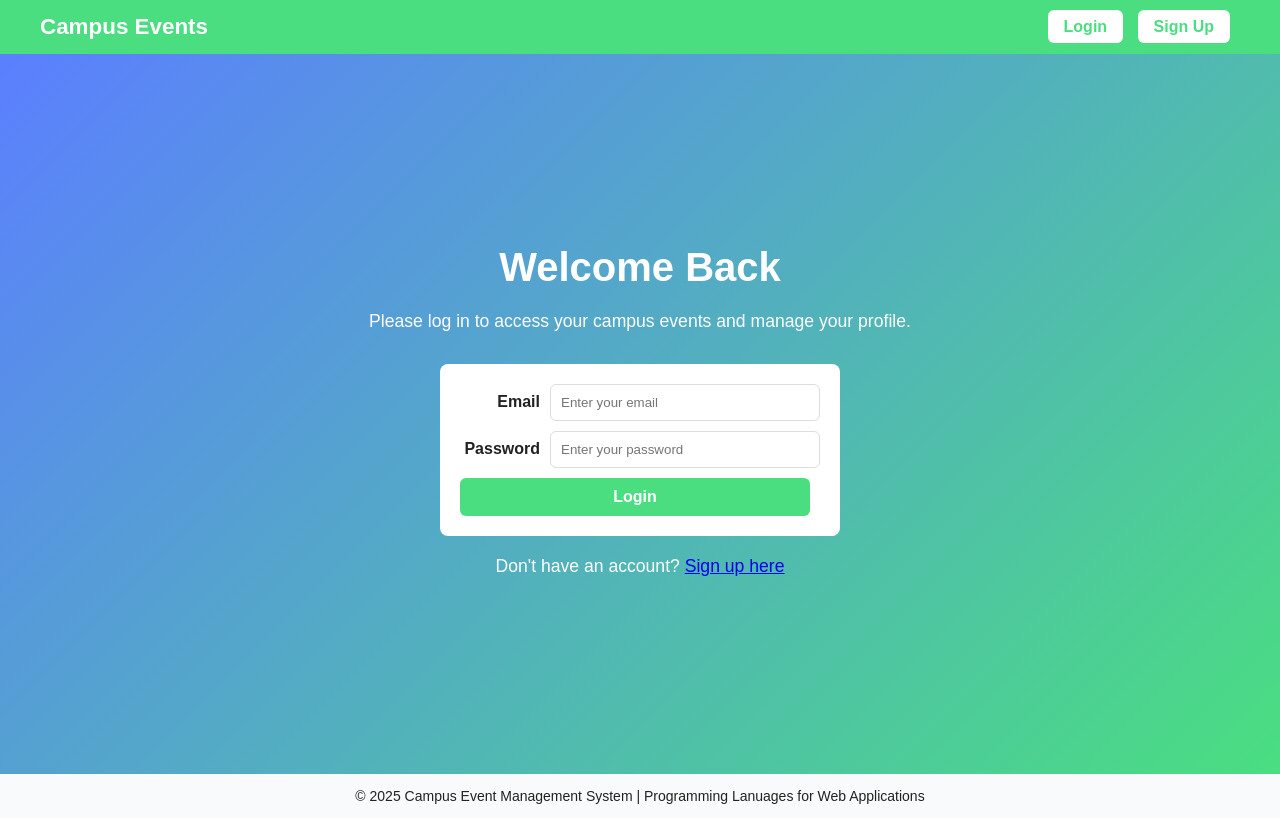
After one commit to manavbh2011/Campus-Event-Management, a PHP site: page /static/pages/login.html in a window 1280 px wide. The commit adds this page. Run offline with PHP 8.4, Linux system fonts and the light colour scheme.

Commit message:
created login page with styling

```diff
--- a/static/style.css
+++ b/static/css/style.css
@@ -38,7 +38,7 @@ body {
   justify-content: center;
   align-items: center;
   text-align: center;
-  height: 85vh;
+  height: 90vh;
   background: linear-gradient(135deg, #5b7fff, #4ade80);
   color: white;
   padding: 0 20px;
@@ -86,17 +86,71 @@ body {
 }
 
 .btn-secondary:hover {
-  background: rgba(255, 255, 255, 0.2);
+  background: rgba(255, 255, 255);
 }
 
-/* Footer */
 footer {
-  background-color: #f1f1f1;
   text-align: center;
-  padding: 14px 0;
   font-size: 14px;
-  color: #555;
 }
+
+.login-form {
+  max-width: 360px;
+  margin: 0 auto;
+  padding: 20px;
+  background: #fff;
+  border-radius: 8px;
+  display: flex;
+  flex-direction: column;
+  gap: 10px;
+}
+
+.form-group {
+  display: flex;
+  align-items: center;
+  gap: 10px;
+}
+
+.form-group label {
+  font-weight: 600;
+  color: #222;
+  width: 80px;
+  text-align: right;
+}
+
+.form-group input {
+  padding: 10px;
+  border: 1px solid #ddd;
+  border-radius: 6px;
+  flex: 1;
+}
+
+.form-group input:focus {
+  border-color: #4ade80;
+  outline: none;
+}
+
+.login-form .nav-btn {
+  background-color: #4ade80;
+  color: white;
+  border: none;
+  padding: 10px;
+  border-radius: 6px;
+  cursor: pointer;
+  font-weight: 600;
+  transition: 0.2s ease;
+}
+
+.login-form .nav-btn:hover {
+  background-color: #22c55e;
+}
+
+.login-form p {
+  font-size: 14px;
+  text-align: center;
+  margin-top: 8px;
+}
+
 
 @media (max-width: 768px) {
   .hero-content h1 {
--- /dev/null
+++ b/static/pages/login.html
@@ -0,0 +1,46 @@
+<!DOCTYPE html>
+<html lang="en">
+<head>
+  <meta charset="UTF-8" />
+  <meta name="viewport" content="width=device-width, initial-scale=1.0" />
+  <title>Login - Campus Event System</title>
+  <link rel="stylesheet" href="../css/style.css" />
+</head>
+<body>
+  <header class="navbar">
+    <div class="logo">Campus Events</div>
+    <nav>
+      <a href="login.html" class="nav-btn">Login</a>
+      <a href="register.html" class="nav-btn">Sign Up</a>
+    </nav>
+  </header>
+
+  <main class="main-section">
+    <div class="main-content">
+      <h1>Welcome Back</h1>
+      <p>Please log in to access your campus events and manage your profile.</p>
+
+      <form class="login-form" action="#" method="POST">
+        <div class="form-group">
+          <label for="email">Email</label>
+          <input type="email" id="email" name="email" placeholder="Enter your email" required>
+        </div>
+
+        <div class="form-group">
+          <label for="password">Password</label>
+          <input type="password" id="password" name="password" placeholder="Enter your password" required>
+        </div>
+        <a href="dashboard.html" class="nav-btn">Login</a>
+
+        <!-- <button type="submit" class="nav-btn">Login</button> -->
+      </form>
+
+      <p>Don't have an account? <a href="#">Sign up here</a></p>
+    </div>
+</main>
+
+  <footer>
+    <p>&copy; 2025 Campus Event Management System | Programming Lanuages for Web Applications</p>
+  </footer>
+</body>
+</html>
```
Also changed, not shown: index.html (+4 -4 lines).
